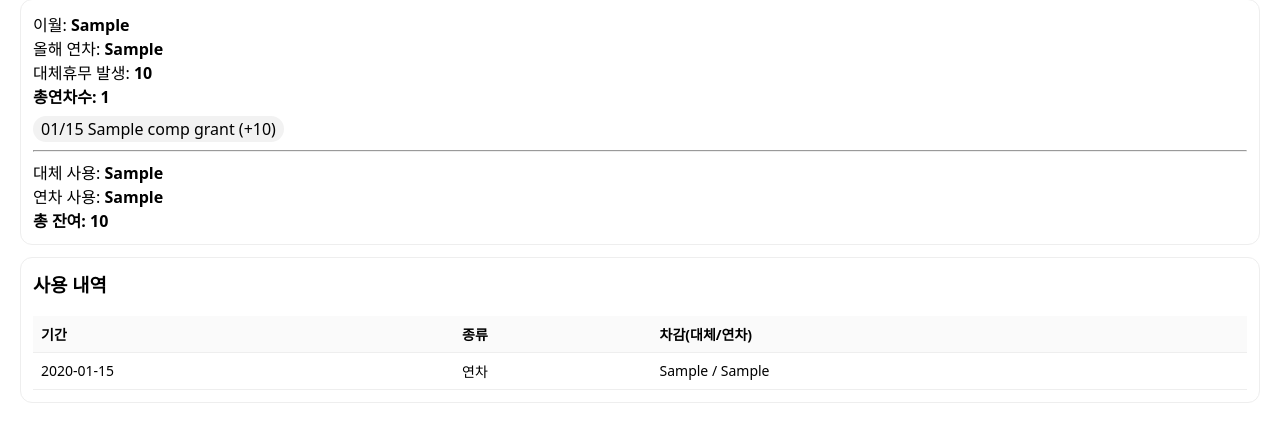
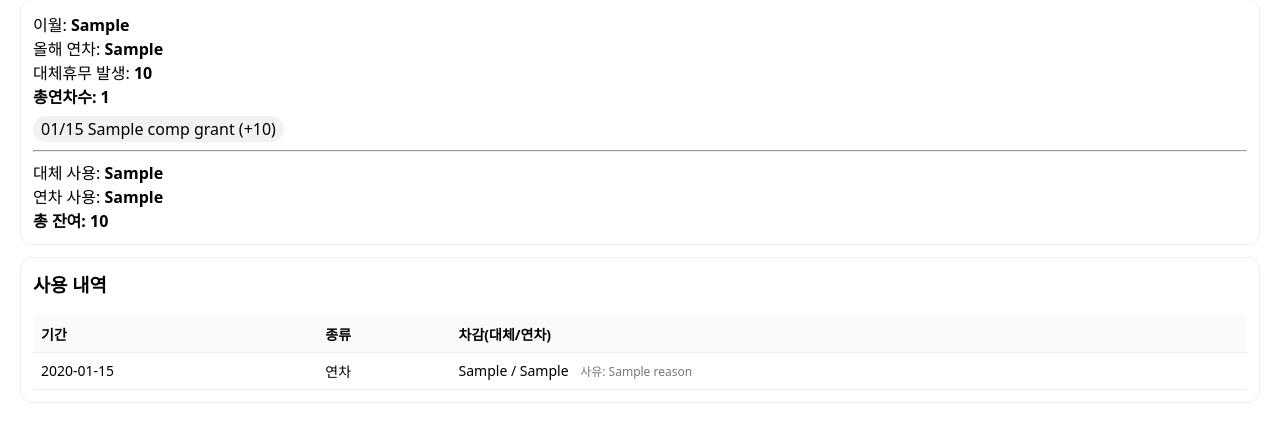
Before and after one commit to hyunsoo76/leave, a Django app: template leaves/templates/leaves/me_detail.html in a window 1280 px wide. Shown: the part 181-623 px from the top of the page. Run offline with Django 3.2, Linux system fonts and the light colour scheme; the template is opened without the code that fills it: most values are stand-ins (such as "Sample title", 1, 10 or a date in 2020).

Commit message:
내연차상세내역에 사유나오게

```diff
--- a/leaves/templates/leaves/me_detail.html
+++ b/leaves/templates/leaves/me_detail.html
@@ -77,7 +77,14 @@
                 연차
               {% endif %}
             </td>
-            <td>{{ r.used_comp }} / {{ r.used_annual }}</td>
+            <td>
+              {{ r.used_comp }} / {{ r.used_annual }}
+              {% if r.reason %}
+                <span style="color:#777; font-size:12px; margin-left:8px;">
+                  사유: {{ r.reason }}
+                </span>
+              {% endif %}
+            </td>
           </tr>
         {% empty %}
           <tr><td colspan="3">내역이 없습니다.</td></tr>
```
